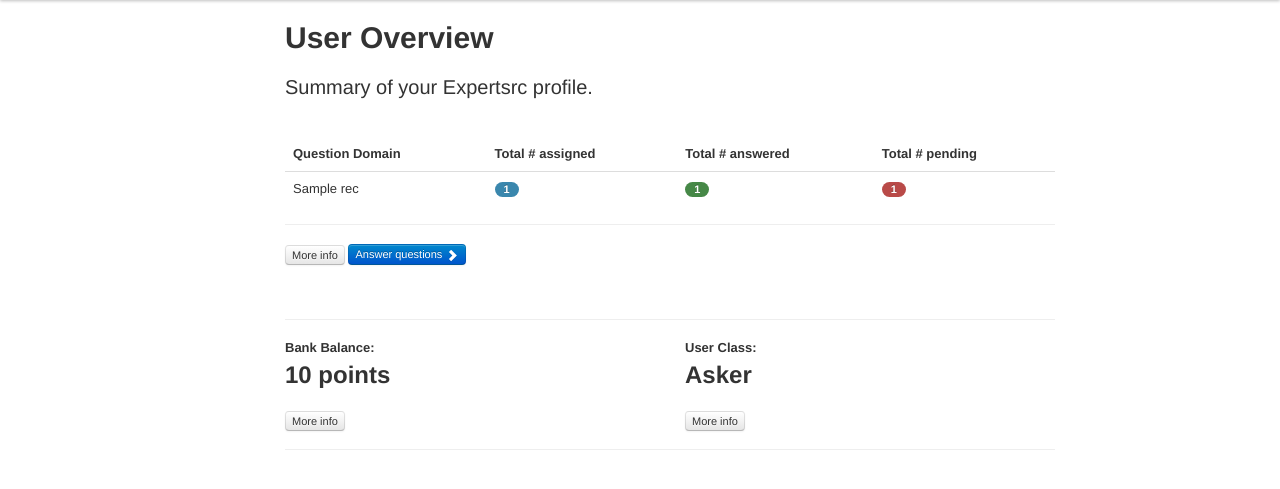
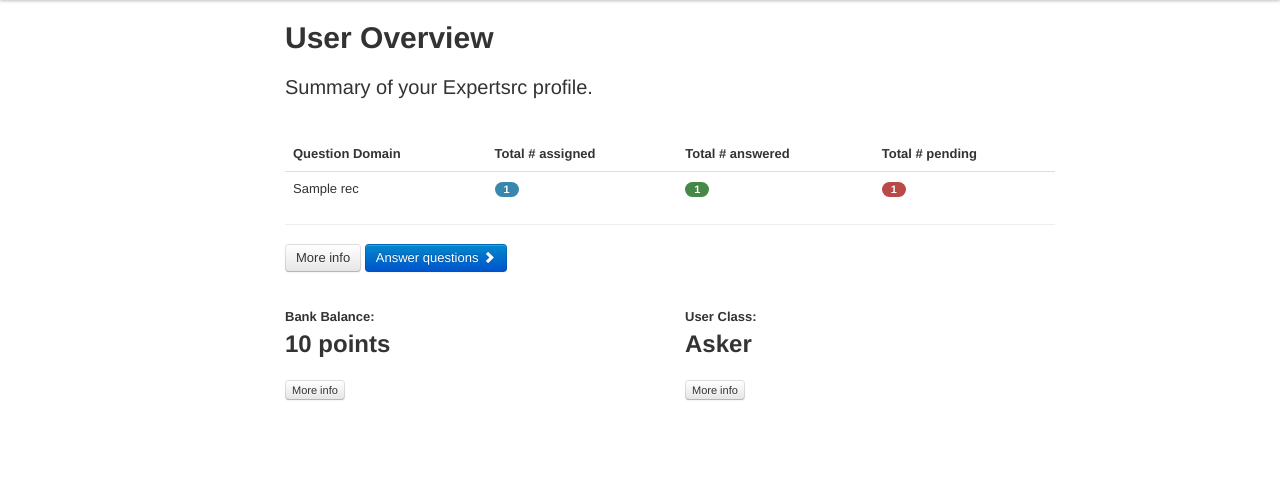
Before and after one commit to alexrpagan/expertsrc, a Django app: template www/templates/expertsrc/userhq.html in a window 1280 px wide. Shown: the part 40-529 px from the top of the page. Run offline with Django 3.2, Linux system fonts and the light colour scheme; the template is opened without the code that fills it: most values are stand-ins (such as "Sample title", 1, 10 or a date in 2020); form fields are guessed from the names that the template uses; some libraries are stand-ins or nearby versions.

Commit message:
Slight changes to look and feel of the userhq page.

```diff
--- a/www/templates/expertsrc/userhq.html
+++ b/www/templates/expertsrc/userhq.html
@@ -55,13 +55,12 @@
 	</tbody>
       </table>
       <hr />
-      <a href="#" class="btn btn-mini" rel="popover" data-content="Questions are sorted into <b>domains</b> based on the types of expertise needed to answer them. This is a breakdown of the domains and questions that you've been assigned." data-original-title="Domain Table">More info</a>
-      <a href="/answer/next_question" class="btn btn-mini btn-primary">Answer questions <i class="icon-search icon-white icon-chevron-right"></i> </a>
+      <a href="#" class="btn" rel="popover" data-content="Questions are sorted into <b>domains</b> based on the types of expertise needed to answer them. This is a breakdown of the domains and questions that you've been assigned." data-original-title="Domain Table">More info</a>
+      <a href="/answer/next_question" class="btn btn-primary">Answer questions <i class="icon-search icon-white icon-chevron-right"></i> </a>
     </div>
   </div>
   <br />
   <br />
-  <hr />
   {% endif %}
 </section>
 <section id="user-profile-info">
@@ -103,16 +102,17 @@
     </div>
     {% endif %}
     -->
+    {% if not is_answerer %}
     <div class="span4">
       <b>User Class:</b>
       <h2> {% if is_answerer %} Answerer {% else %} Asker {% endif %} </h2>
 	<br />
 	<a href="#" rel="popover" data-content="Users that can ask questions of the crowd are <b>Askers</b>. Users that can answer questions are <b>Answerers</b>." data-original-title="User Class" class="btn btn-mini">More info</a>
     </div>
+    {% endif %}
 
   </div>
 </section>
-<hr/>
 {% endblock content %}
 
 {% block jquery %}
```
